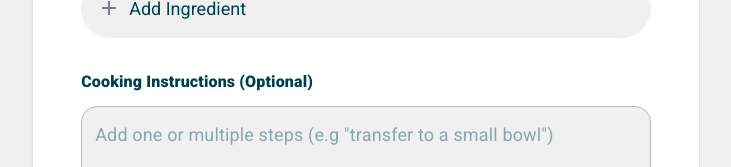
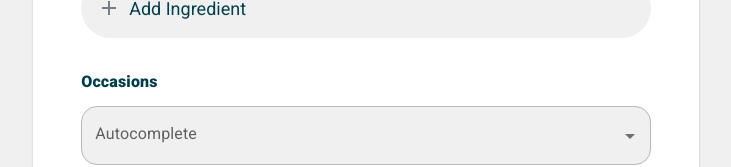
Before and after one commit to String1502/FE_tasteal, a React (Vite) app: page /recipe/create in a window 1280 px wide. Shown: the part 785-952 px from the top of the page, without its empty margins (274-1005 px from the left). Built offline with nearby package versions, Linux system fonts and the light colour scheme; no server answers.

Commit message:
add occasion autocomplete

```diff
--- a/src/pages/CreateRecipe.tsx
+++ b/src/pages/CreateRecipe.tsx
@@ -9,6 +9,7 @@ import NewIngredientModal from "@/components/ui/modals/NewIngredientModal";
 import ServingSizeSelect from "@/components/ui/selects/ServingSizeSelect";
 import { SERVING_SIZES } from "@/lib/constants/options";
 import {
+  Autocomplete,
   Box,
   Card,
   CardContent,
@@ -18,6 +19,38 @@ import {
   Stack,
 } from "@mui/material";
 import { useCallback, useMemo, useState } from "react";
+
+/**
+ * Because api resopnse is a whole object, so I'll mock occasion instead of create
+ * a whole new service for it.
+ */
+const mockOccasions = [
+  {
+    id: 1,
+    name: "Lunar New Year",
+  },
+  {
+    id: 2,
+    name: "Chrismas",
+  },
+  {
+    id: 3,
+    name: "Halloween",
+  },
+  {
+    id: 4,
+    name: "Birthday",
+  },
+  {
+    id: 5,
+    name: "Wedding",
+  },
+  {
+    id: 6,
+    name: "Thanksgiving",
+  },
+];
+
 /**
  * Represents a new recipe.
  */
@@ -165,6 +198,17 @@ const CreateRecipe: React.FunctionComponent = () => {
                 />
               </Stack>
               <Stack>
+                <FormLabel>Occasions</FormLabel>
+                <Autocomplete
+                  options={mockOccasions}
+                  getOptionLabel={(o) => o.name}
+                  placeholder="Select occasions"
+                  renderInput={(params) => (
+                    <TastealTextField {...params} label="Autocomplete" />
+                  )}
+                />
+              </Stack>
+              <Stack>
                 <FormLabel>Cooking Instructions (Optional)</FormLabel>
                 <TastealTextField
                   value={newRecipe.cookingInstruction}
```
